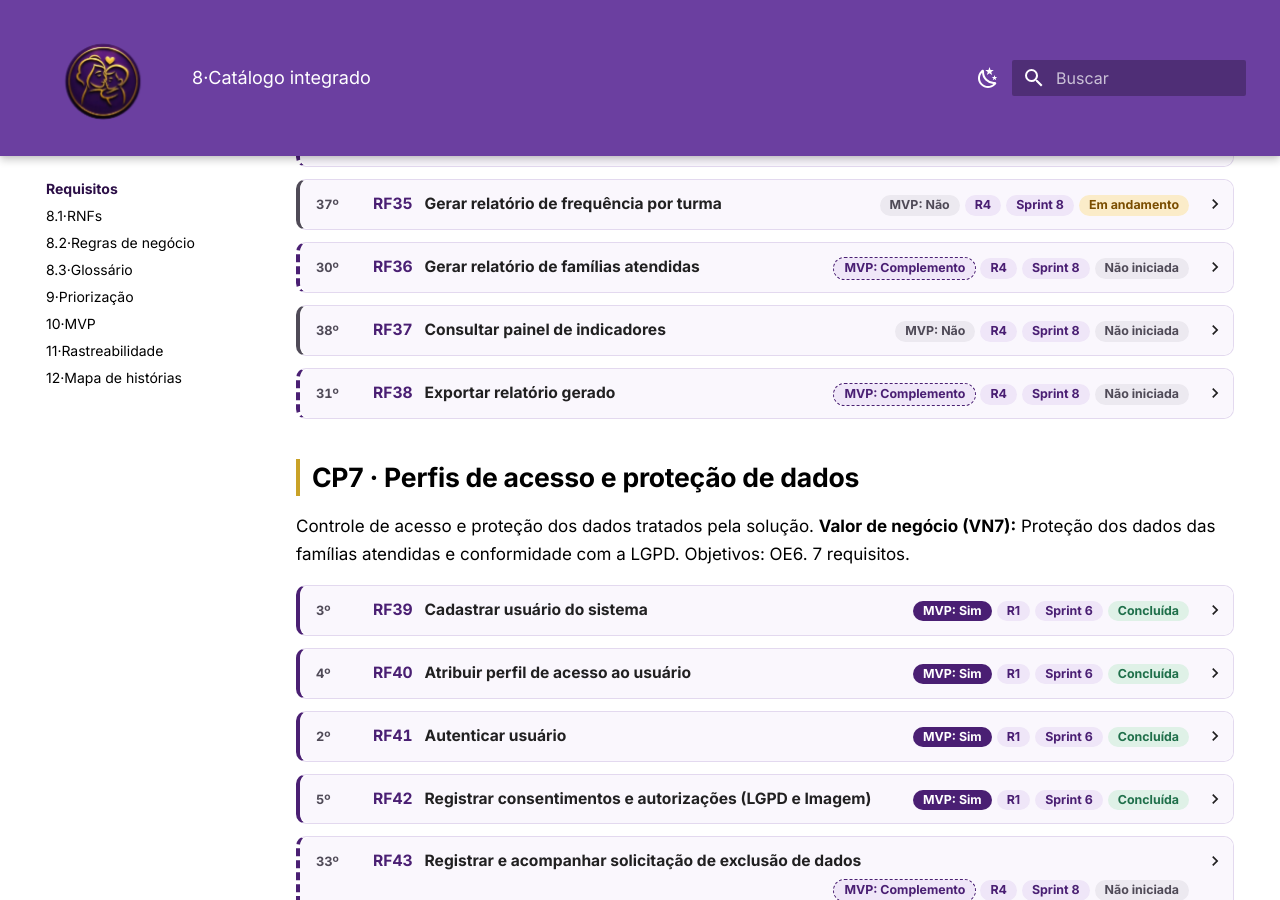
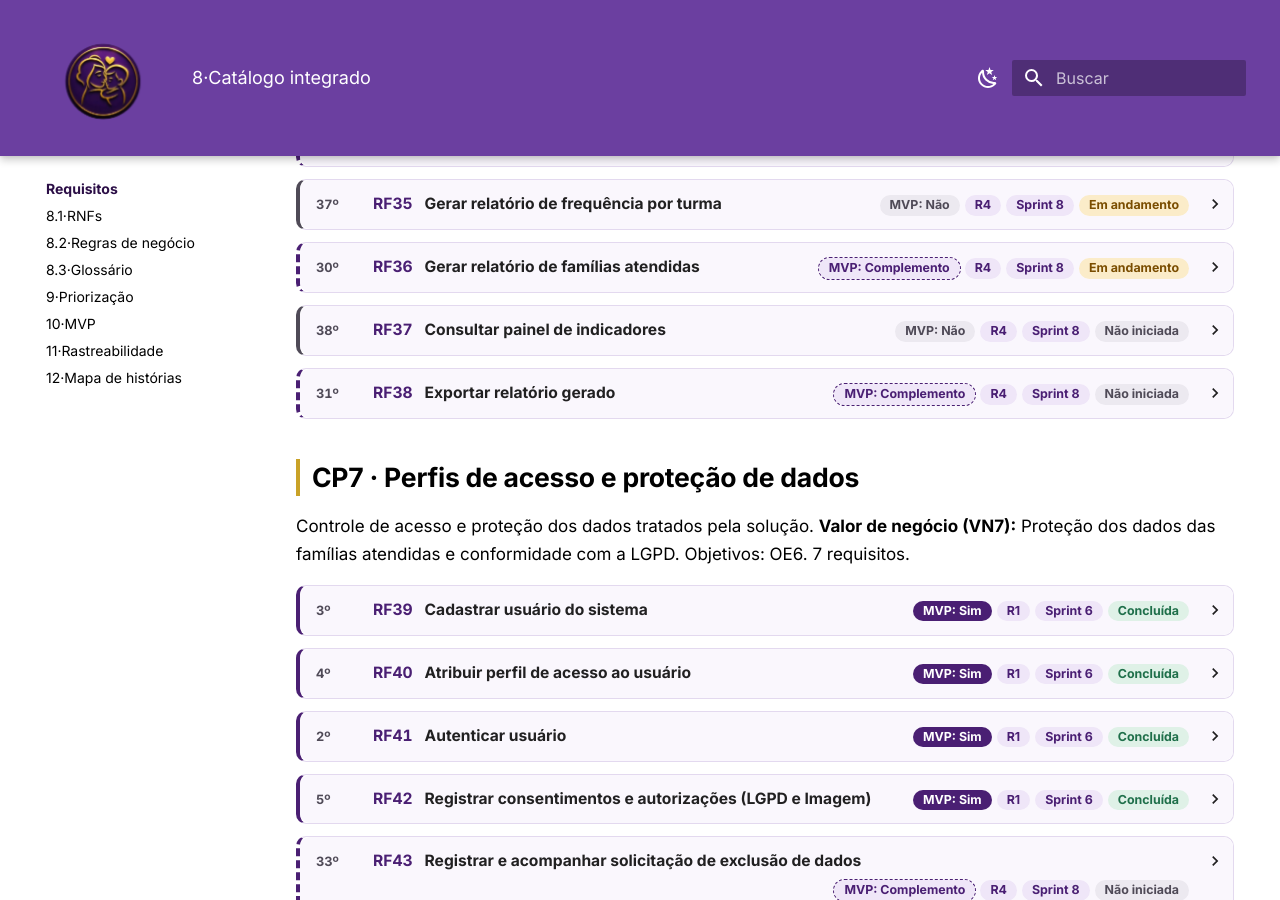
Before and after one commit to mdsreq-fga-unb/REQ-2026.2-T01-MaesGuerreiras, an MkDocs documentation site: the page built from docs/08-requisitos/index.md, in a window 1280 px wide and 900 px high, scrolled down 4174 px. Built offline with MkDocs 1.6.1 and Material for MkDocs 9.7.7, drawn with Linux system fonts in a browser that asks for light colours.

Commit message:
Atualiza a situação dos requisitos a partir das issues

```diff
--- a/docs/08-requisitos/index.md
+++ b/docs/08-requisitos/index.md
@@ -702,8 +702,8 @@ Acompanhamento dos resultados e indicadores da associação. **Valor de negócio
 
 </details>
 
-<details class="ficha" id="rf36" data-cp="cp6" data-release="r4" data-sprint="8" data-mvp="complemento" data-situacao="nao-iniciada" data-valor="3" data-esforco="2" data-ordem="30" data-perfis="coordenacao" markdown="1">
-<summary><span class="ficha__ordem" title="Posição na ordem do backlog">30º</span> <span class="ficha__id">RF36</span> <span class="ficha__nome">Gerar relatório de famílias atendidas</span> <span class="ficha__chips"><span class="chip chip--mvp-complemento">MVP: Complemento</span> <span class="chip">R4</span> <span class="chip">Sprint 8</span> <span class="chip chip--sit-nao-iniciada">Não iniciada</span></span></summary>
+<details class="ficha" id="rf36" data-cp="cp6" data-release="r4" data-sprint="8" data-mvp="complemento" data-situacao="em-andamento" data-valor="3" data-esforco="2" data-ordem="30" data-perfis="coordenacao" markdown="1">
+<summary><span class="ficha__ordem" title="Posição na ordem do backlog">30º</span> <span class="ficha__id">RF36</span> <span class="ficha__nome">Gerar relatório de famílias atendidas</span> <span class="ficha__chips"><span class="chip chip--mvp-complemento">MVP: Complemento</span> <span class="chip">R4</span> <span class="chip">Sprint 8</span> <span class="chip chip--sit-em-andamento">Em andamento</span></span></summary>
 
 | Parte do registro | Informação |
 | :--- | :--- |
@@ -715,8 +715,8 @@ Acompanhamento dos resultados e indicadores da associação. **Valor de negócio
 | Critérios de aceitação |**CA-RF36-01:** A Coordenação consegue gerar o relatório das famílias com atendimento registrado no período consultado.<br>**CA-RF36-02:** As famílias apresentadas possuem ao menos um atendimento registrado no período, segundo a definição de atendimento acordada para o produto.<br>**CA-RF36-03:** Uma família não é incluída apenas por ter sido cadastrada no período, se não possuir atendimento correspondente.<br>**CA-RF36-04:** A inativação de uma família não apaga sua participação nos relatórios dos períodos em que foi atendida, conforme a RN06.<br>**CA-RF36-05:** Quando não existem atendimentos correspondentes ao período, o relatório informa a ausência de registros.<br>**CA-RF36-06:** Voluntário e Visitante não conseguem gerar nem acessar o relatório restrito, respeitando o RNF07, inclusive por acesso direto à operação.<br>**CA-RF36-07:** A consulta dos resultados atende ao RNF03: até 3 segundos em pelo menos 95% das requisições, em conexão móvel 3G/4G.<br>Evidência prevista: Famílias cadastradas com e sem atendimento, atendimentos dentro e fora do período, família posteriormente inativada, resultado vazio, testes de acesso e medição do RNF03.<br>**Pendente de definição:** Registrar o que conta como atendimento e qual registro comprova sua ocorrência. O RF14 registra cadastro; sozinho, ele não comprova atendimento. O CA-RF36-02 depende dessa definição. |
 | Priorização | Valor **3** (fonte: avaliação da cliente por requisito, planilha de priorização v2) · Esforço **2** · Risco: Médio · Posição **30** na ordem<br>**Valor (cliente):** Should have, critério: contribuição para os objetivos do projeto. «"Quantas famílias atendemos?" é o primeiro número que um apoiador ou edital pergunta. Hoje exige cruzar caderno, listas e o cadastro da sede.»<br>**Esforço (equipe):** esforço 3 · complexidade 2 · lacuna 2 → consolidado 2,3. A parte do relatório não é difícil, mas leva mais tempo para implementar.<br>**Leitura da matriz:** Candidato ao MVP (valor 3 · esforço 2). Entre os primeiros da Fatia 2, conforme a capacidade das sprints. |
 | Entrega | MVP: **complemento** (Fatia 2), conforme a nova matriz (planilha v2) · Release **R4** · Sprint **8** · Iceberg: Base |
-| Situação | Não iniciada |
-| Evolução | 29/10/2026 · Nova matriz, com o valor dado pela cliente por requisito (planilha v2): valor 2 → 3; esforço 4 → 2; MVP: não → complemento. ([MUD-015](../14-historico/index.md#mud-015))<br>26/11/2026 · Incluídos critérios de aceitação para os 23 RFs previstos para a Sprint 8 e o fechamento, com evidências previstas e pendências de definição identificadas. ([MUD-057](../14-historico/index.md#mud-057)) |
+| Situação | Em andamento |
+| Evolução | 29/10/2026 · Nova matriz, com o valor dado pela cliente por requisito (planilha v2): valor 2 → 3; esforço 4 → 2; MVP: não → complemento. ([MUD-015](../14-historico/index.md#mud-015))<br>26/11/2026 · Incluídos critérios de aceitação para os 23 RFs previstos para a Sprint 8 e o fechamento, com evidências previstas e pendências de definição identificadas. ([MUD-057](../14-historico/index.md#mud-057))<br>26/11/2026 · Situação: Não iniciada → Em andamento (issue #126). ([MUD-077](../14-historico/index.md#mud-077)) |
 
 </details>
 
```
Also changed, not shown: docs/14-historico/index.md (+1 -0 lines).
